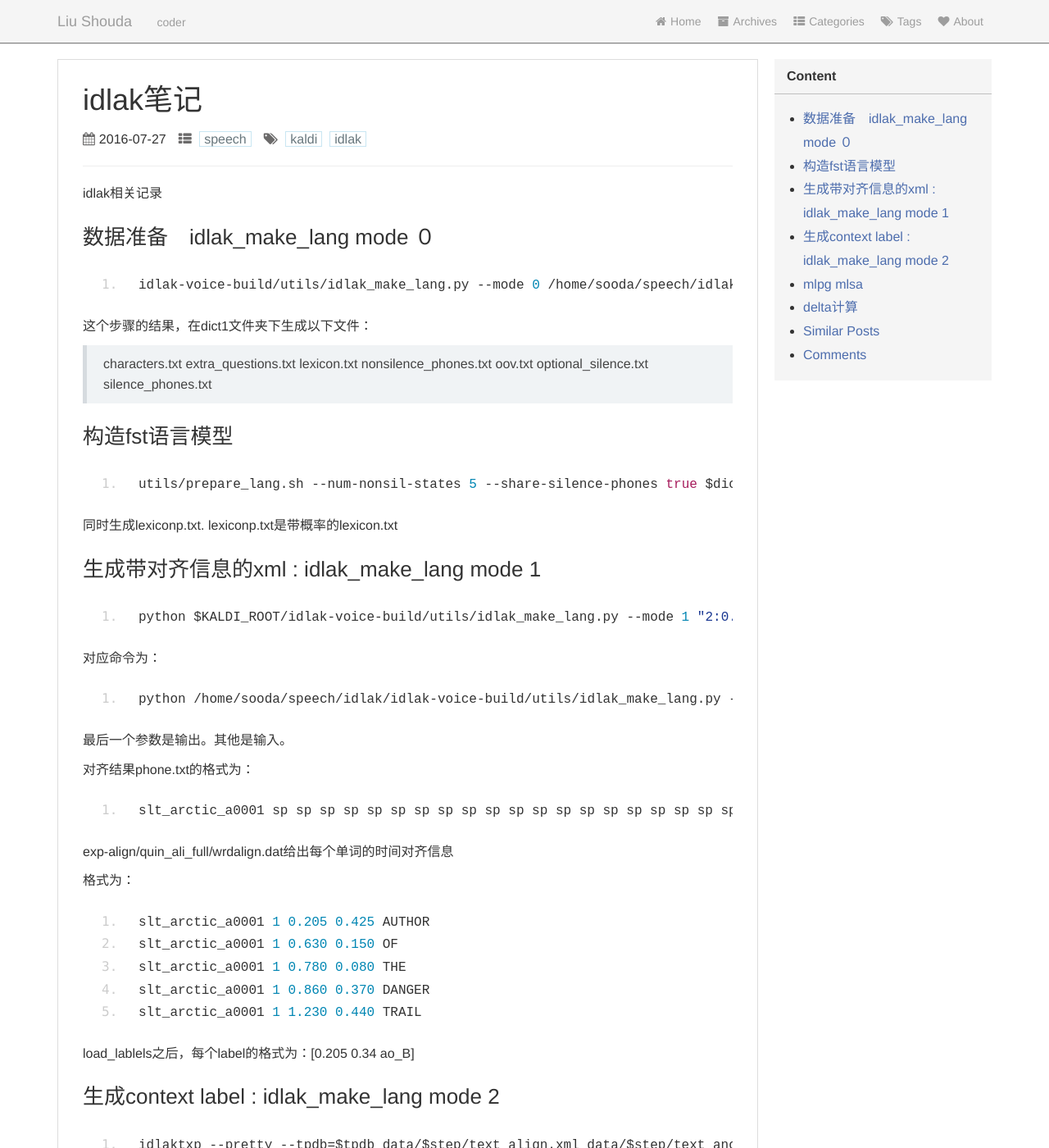
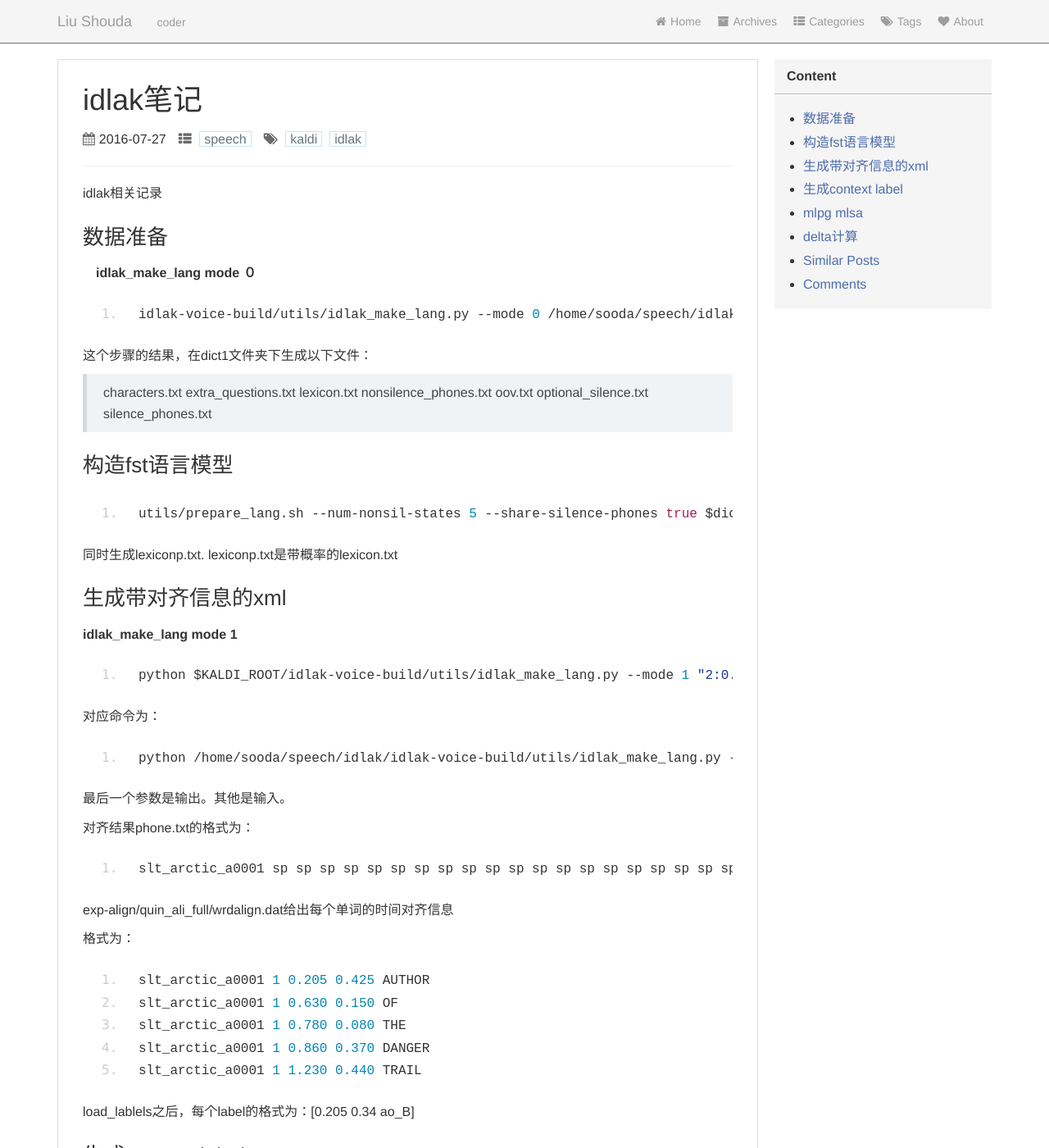
Before and after one commit to vsooda/vsooda.github.io, a Jekyll site: the page built from _posts/2016-07-27-idlak-note.markdown, in a window 1280 px wide and 1400 px high. Shown: the whole window at 82% size. Built offline with Jekyll 4.4.1, drawn with Linux system fonts in a browser that asks for light colours; comment, search, counter and statistics services are not loaded; some of the changed text lies outside the part shown.

Commit message:
fix idlak note

````diff
--- a/_posts/2016-07-27-idlak-note.markdown
+++ b/_posts/2016-07-27-idlak-note.markdown
@@ -11,7 +11,9 @@ tags: kaldi idlak
 idlak相关记录
 
 
-### 数据准备　idlak_make_lang mode ０
+### 数据准备
+
+**　idlak_make_lang mode ０**
 
 ```
 idlak-voice-build/utils/idlak_make_lang.py --mode 0 /home/sooda/speech/idlak/egs/tts_dnn_arctic/s1/data/full/text_norm.xml /home/sooda/speech/idlak/egs/tts_dnn_arctic/s1/data/full /home/sooda/speech/idlak/egs/tts_dnn_arctic/s1/data/local/dict1
@@ -30,7 +32,10 @@ utils/prepare_lang.sh --num-nonsil-states 5 --share-silence-phones true $dict "<
 
 同时生成lexiconp.txt. lexiconp.txt是带概率的lexicon.txt
 
-### 生成带对齐信息的xml : idlak_make_lang mode 1
+### 生成带对齐信息的xml
+
+**idlak_make_lang mode 1**
+
 ```
 python $KALDI_ROOT/idlak-voice-build/utils/idlak_make_lang.py --mode 1 "2:0.03,3:0.2" "4" $ali/phones.txt $ali/wrdalign.dat data/$step/text_align.xml
 ```
@@ -63,7 +68,9 @@ slt_arctic_a0001 1 1.230 0.440 TRAIL
 
 load_lablels之后，每个label的格式为：[0.205 0.34 ao_B]
 
-### 生成context label : idlak_make_lang mode 2
+### 生成context label
+
+**idlak_make_lang mode 2**
 
 ```
 idlaktxp --pretty --tpdb=$tpdb data/$step/text_align.xml data/$step/text_anorm.xml
@@ -120,6 +127,7 @@ delta-delta：
 ```
 
 ### delta计算
+
 kaldi中通过featbin/add-deltas进行加窗处理
 
 ```
````
